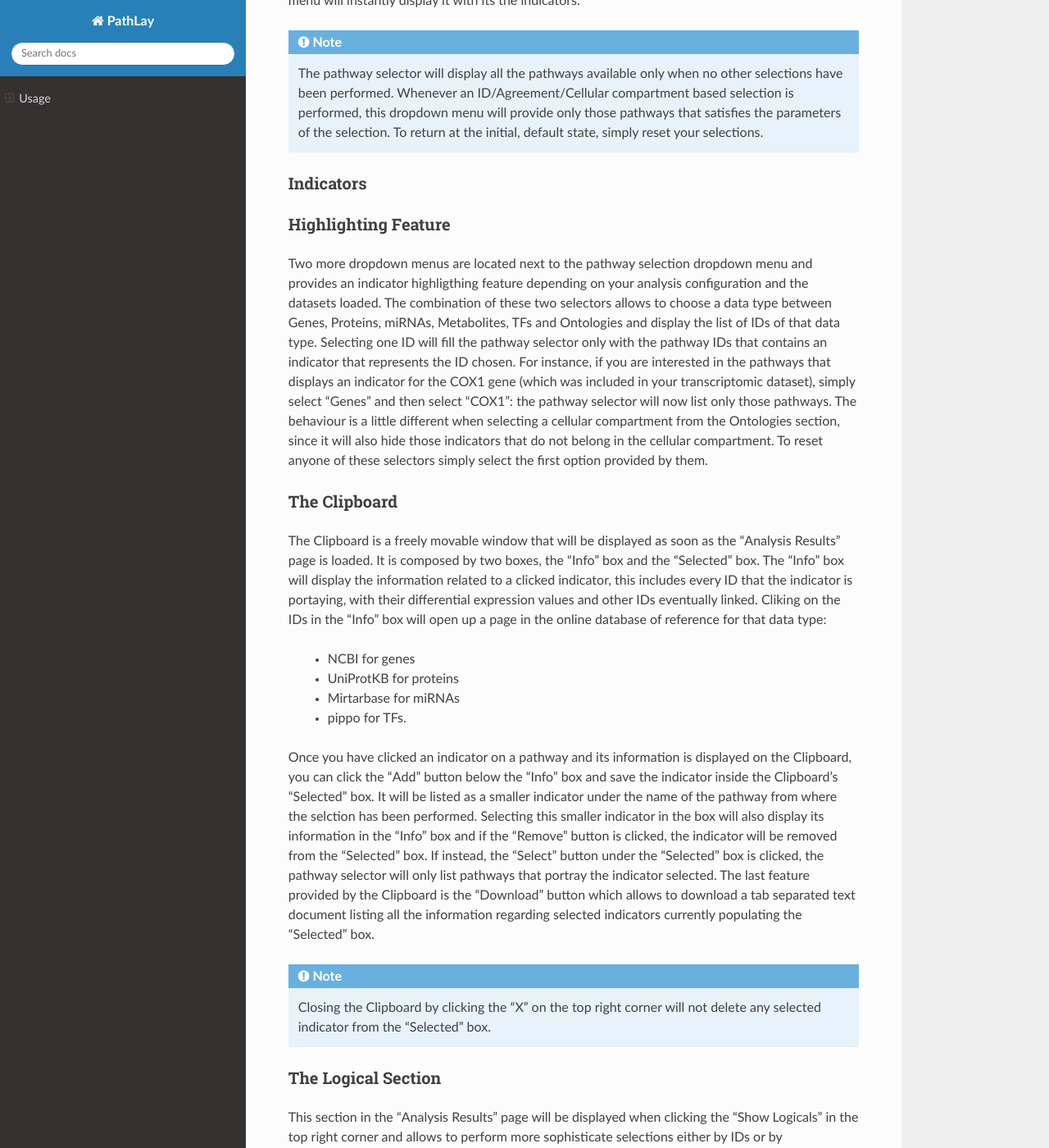
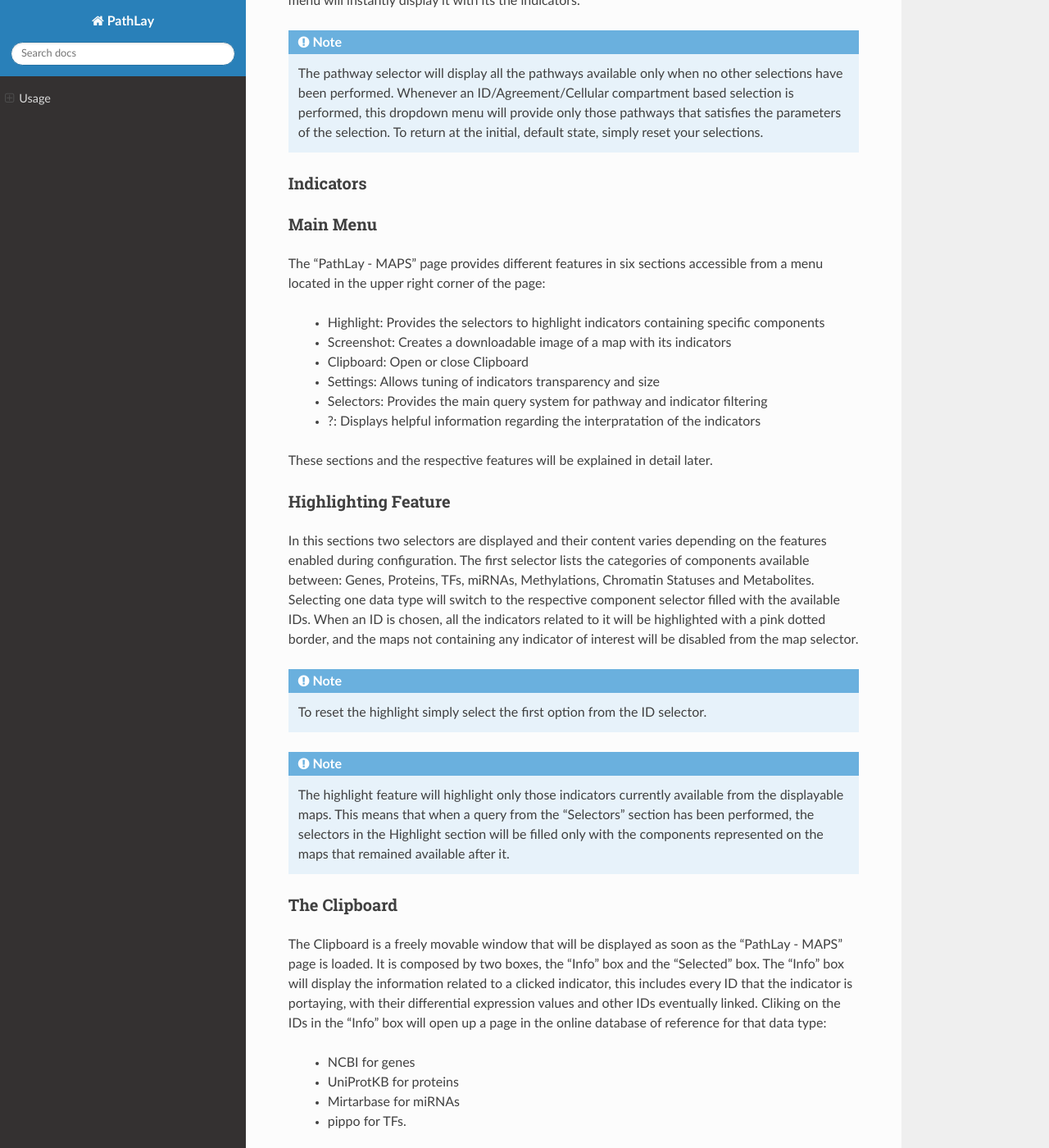
Before and after one commit to matteoramazzotti/PathLay, a Sphinx documentation site: the page built from docs/usage.rst, in a window 1280 px wide and 1400 px high, scrolled down 9648 px. Shown: the whole window at 82% size. Built offline with Sphinx 7.4.7 and the Read the Docs theme 2.0.0, drawn with Linux system fonts in a browser that asks for light colours; some of the changed text lies outside the part shown.

Commit message:
modified:   docs/usage.rst

```diff
--- a/docs/usage.rst
+++ b/docs/usage.rst
@@ -334,7 +334,7 @@ As previously explained, ID only components will not be allowed to call out for
 Pathway Explorer
 ----------------
 
-The "Analysis Results" page will be displayed after the configuration and the submitting of an analysis on an Experiment Package in your home. IDs coming from your datasets will be portrayed as different indicators on pathways depending on the Analysis Mode chosen (see more "Selecting an Analysis Mode"). This page allows you to:
+The "PathLay - MAPS" page will be displayed after the configuration and the submitting of an analysis on an Experiment Package in your home. IDs coming from your datasets will be portrayed as different indicators on pathways depending on the Analysis Mode chosen (see more "Selecting an Analysis Mode"). This page allows you to:
 
 	* Display your datasets on pathways
 	* Filter pathways by selecting a specific gene/protein/miRNA/TF ID or by multiple IDs
@@ -344,7 +344,7 @@ The "Analysis Results" page will be displayed after the configuration and the su
 	* Filter pathways by selecting an "Agreement" between Gene/Proteins and Methylation, miRNAs or TFs
 
 .. warning::
-	The "Analysis Results" page is directly accessible after you hit the "Submit" button allowing you to navigate through pathways right away but depending on how much data PathLay needs to process, some indicators may not be displayed correctly from the go and require more time.
+	The "PathLay - MAPS" page is directly accessible after you hit the "Submit" button allowing you to navigate through pathways right away but depending on how much data PathLay needs to process, some indicators may not be displayed correctly from the go and require more time.
 
 .. _usage_results_mapsel:
 
@@ -363,13 +363,46 @@ Pathways available are listed in alphabetical order in the dropdown menu on the
 Indicators
 ^^^^^^^^^^
 
+.. _usage_features_menu:
+
+^^^^^^^^^
+Main Menu
+^^^^^^^^^
+
+The "PathLay - MAPS" page provides different features in six sections accessible from a menu located in the upper right corner of the page:
+
+	* Highlight: Provides the selectors to highlight indicators containing specific components
+	* Screenshot: Creates a downloadable image of a map with its indicators
+	* Clipboard: Open or close Clipboard
+	* Settings: Allows tuning of indicators transparency and size
+	* Selectors: Provides the main query system for pathway and indicator filtering
+	* ?: Displays helpful information regarding the interpratation of the indicators
+
+These sections and the respective features will be explained in detail later.
+
+
+
+
+
 .. _usage_results_highlight:
 
 ^^^^^^^^^^^^^^^^^^^^
 Highlighting Feature
 ^^^^^^^^^^^^^^^^^^^^
 
-Two more dropdown menus are located next to the pathway selection dropdown menu and provides an indicator highligthing feature depending on your analysis configuration and the datasets loaded. The combination of these two selectors allows to choose a data type between Genes, Proteins, miRNAs, Metabolites, TFs and Ontologies and display the list of IDs of that data type. Selecting one ID will fill the pathway selector only with the pathway IDs that contains an indicator that represents the ID chosen. For instance, if you are interested in the pathways that displays an indicator for the COX1 gene (which was included in your transcriptomic dataset), simply select "Genes" and then select "COX1": the pathway selector will now list only those pathways. The behaviour is a little different when selecting a cellular compartment from the Ontologies section, since it will also hide those indicators that do not belong in the cellular compartment. To reset anyone of these selectors simply select the first option provided by them.
+In this sections two selectors are displayed and their content varies depending on the features enabled during configuration.
+The first selector lists the categories of components available between: Genes, Proteins, TFs, miRNAs, Methylations, Chromatin Statuses and Metabolites.
+Selecting one data type will switch to the respective component selector filled with the available IDs.
+When an ID is chosen, all the indicators related to it will be highlighted with a pink dotted border, and the maps not containing any indicator of interest will be disabled from the map selector.
+
+
+.. note::
+	To reset the highlight simply select the first option from the ID selector.
+
+.. note::
+	The highlight feature will highlight only those indicators currently available from the displayable maps.
+	This means that when a query from the "Selectors" section has been performed, the selectors in the Highlight section will be filled only with the components represented on the maps that remained available after it.
+
 
 .. _usage_results_clipboard:
 
@@ -377,7 +410,7 @@ Two more dropdown menus are located next to the pathway selection dropdown menu
 The Clipboard
 ^^^^^^^^^^^^^
 
-The Clipboard is a freely movable window that will be displayed as soon as the "Analysis Results" page is loaded. It is composed by two boxes, the "Info" box and the "Selected" box. The "Info" box will display the information related to a clicked indicator, this includes every ID that the indicator is portaying, with their differential expression values and other IDs eventually linked. Cliking on the IDs in the "Info" box will open up a page in the online database of reference for that data type:
+The Clipboard is a freely movable window that will be displayed as soon as the "PathLay - MAPS" page is loaded. It is composed by two boxes, the "Info" box and the "Selected" box. The "Info" box will display the information related to a clicked indicator, this includes every ID that the indicator is portaying, with their differential expression values and other IDs eventually linked. Cliking on the IDs in the "Info" box will open up a page in the online database of reference for that data type:
 
 	* NCBI for genes
 	* UniProtKB for proteins
@@ -392,10 +425,18 @@ Once you have clicked an indicator on a pathway and its information is displayed
 .. _usage_results_logical:
 
 ^^^^^^^^^^^^^^^^^^^
-The Logical Section
+The Selectors Section
 ^^^^^^^^^^^^^^^^^^^
 
-This section in the "Analysis Results" page will be displayed when clicking the "Show Logicals" in the top right corner and allows to perform more sophisticate selections either by IDs or by "Agreement".
+This section contains the main query system of the "PathLay - MAPS" page allowing to perform a more sophisticate three level selection by:
+	* IDs
+	* Agreement between two components
+	* Ontology (Cellular Compartments)
+
+These selections can be performed by adding a query tag using one of the three selectors and clicking the respective "Add" button.
+Once all the query tags you are interested in are added to the pool on the right, the query can be performed by clicking the "Select" button.
+To reset the interface to its default state simply click the "Reset" button next to it.
+Details on each type of query tag are provided below.
 
 .. _usage_results_logical_byids:
 
@@ -403,15 +444,19 @@ This section in the "Analysis Results" page will be displayed when clicking the
 Select by IDs
 """""""""""""
 
-The first row in the Logical Section is composed by a selector that allows the selection of a data type between "Gene", "Protein", "miRNA" and "Metabolite", depending on your analysis configuration. Selecting one data type will pop up another selector with a list of IDs of the data type chosen. Once an ID is selected, it can be added to the selection pool "IDs Selected" positioned on the right of the Logical Section. Every ID added to the pool is represented as a colored box and can be removed from the pool by clicking the "X" button on the right. Colors are assigned considering the data type:
+The first row in the Logical Section is composed by a selector that allows the selection of a data type between "Gene", "Protein", TFs, "miRNA", "Methylation", "Chromatin" and "Metabolite", depending on your analysis configuration.
+Selecting one data type will pop up another selector with a list of IDs of the data type chosen, in a similar fashion of the HighLight section.
+Once an ID is selected, it can be added to the query pool "IDs Selected".
+Every ID added to the pool will be represented as a query tag and can be removed from the pool by clicking the "X" button on the right.
+IDs' query tag have colors are assigned considering the data type:
 
 	* Light blue for genes
 	* Purple for proteins
 	* Red for miRNAs
 	* Yellow for Metabolites
+	* Grey for TFs, Methylations and Chromatin Statuses
 
-The "Select" button will perform a pathway selection using the pool content as criteria: only those pathways portraying all the IDs in the pool will be displayed in the pathway selector.
-The "Reset" button will empty the selection pool and restore the selectors at their default state.
+The "Select" button will perform a pathway selection using the pool content as criteria: considering a strictly ID based query, only those pathways portraying all the IDs in the pool will be displayed in the pathway selector and kept available.
 
 .. warning::
 	It is possible that loaded pathways cannot satisfy the requirements for the selection made. In this case the pathway selector will become empty. Resetting the selection with the "Reset" button will restore the pathway selector at its default state.
@@ -438,7 +483,7 @@ As before, to remove it the "X" button on the right or the "Reset" button must b
 Settings
 ^^^^^^^^
 
-The settings section in the "Analysis Results" page will be displayed when clicking the "Show Settings" button and allows to change some graphical parameters for the indicators like size and transparency values.
+The settings section in the "PathLay - MAPS" page will be displayed when clicking the "Show Settings" button and allows to change some graphical parameters for the indicators like size and transparency values.
 
 .. _usage_results_settings_transparencyandsize:
 
```
